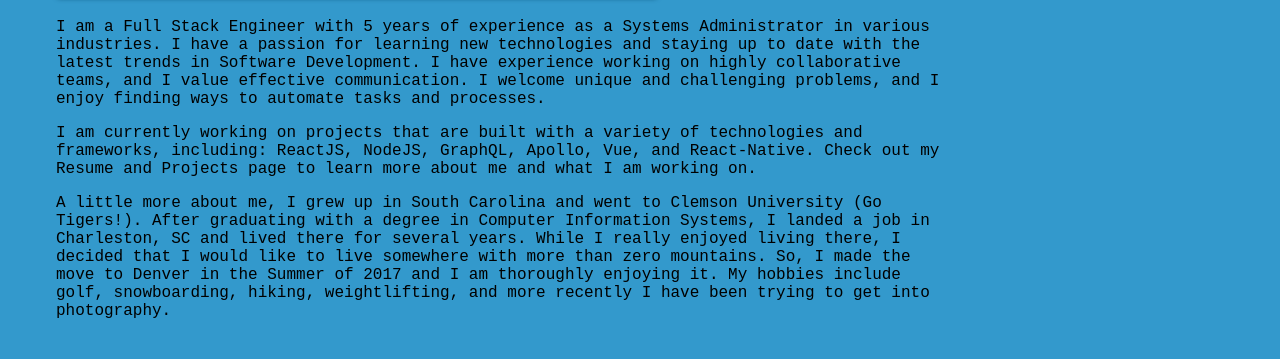
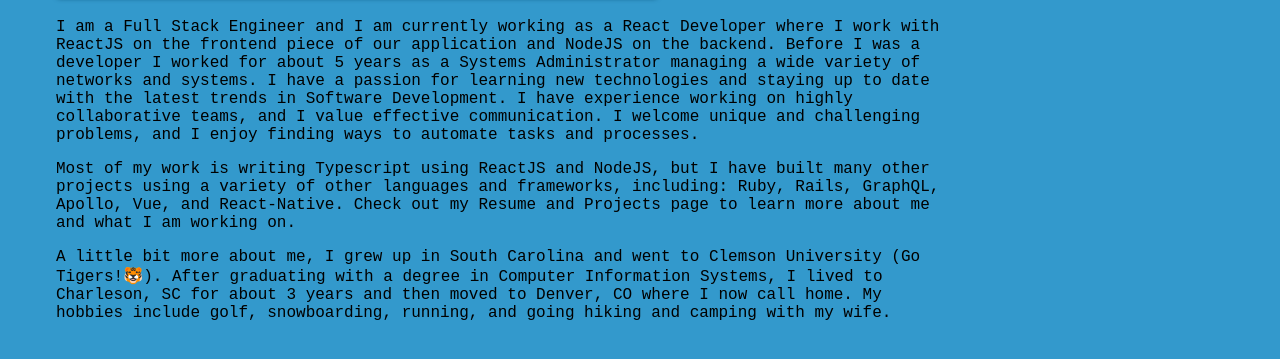
Before and after one commit to adavisson/portfolio-site, a Gatsby site: page / in a window 1280 px wide. Shown: the part 653-1012 px from the top of the page. Built offline with nearby package versions, Linux system fonts and the light colour scheme; Gatsby itself is replaced by a stand-in of ours.

Commit message:
better about me

```diff
--- a/src/pages/index.tsx
+++ b/src/pages/index.tsx
@@ -13,30 +13,31 @@ const IndexPage: React.FC = () => {
         <Image imgSrc={profilePic} />
         <div className='text-container'>
           <p>
-            I am a Full Stack Engineer with 5 years of experience as a Systems
-            Administrator in various industries. I have a passion for learning
-            new technologies and staying up to date with the latest trends in
+            I am a Full Stack Engineer and I am currently working as a React
+            Developer where I work with ReactJS on the frontend piece of our
+            application and NodeJS on the backend. Before I was a developer I
+            worked for about 5 years as a Systems Administrator managing a wide
+            variety of networks and systems. I have a passion for learning new
+            technologies and staying up to date with the latest trends in
             Software Development. I have experience working on highly
             collaborative teams, and I value effective communication. I welcome
             unique and challenging problems, and I enjoy finding ways to
             automate tasks and processes.
           </p>
           <p>
-            I am currently working on projects that are built with a variety of
-            technologies and frameworks, including: ReactJS, NodeJS, GraphQL,
-            Apollo, Vue, and React-Native. Check out my Resume and Projects page
-            to learn more about me and what I am working on.
+            Most of my work is writing Typescript using ReactJS and NodeJS, but
+            I have built many other projects using a variety of other languages
+            and frameworks, including: Ruby, Rails, GraphQL, Apollo, Vue, and
+            React-Native. Check out my Resume and Projects page to learn more
+            about me and what I am working on.
           </p>
           <p>
-            A little more about me, I grew up in South Carolina and went to
-            Clemson University (Go Tigers!). After graduating with a degree in
-            Computer Information Systems, I landed a job in Charleston, SC and
-            lived there for several years. While I really enjoyed living there,
-            I decided that I would like to live somewhere with more than zero
-            mountains. So, I made the move to Denver in the Summer of 2017 and I
-            am thoroughly enjoying it. My hobbies include golf, snowboarding,
-            hiking, weightlifting, and more recently I have been trying to get
-            into photography.
+            A little bit more about me, I grew up in South Carolina and went to
+            Clemson University (Go Tigers!&#128047;). After graduating with a
+            degree in Computer Information Systems, I lived to Charleson, SC for
+            about 3 years and then moved to Denver, CO where I now call home. My
+            hobbies include golf, snowboarding, running, and going hiking and
+            camping with my wife.
           </p>
         </div>
       </div>
```
